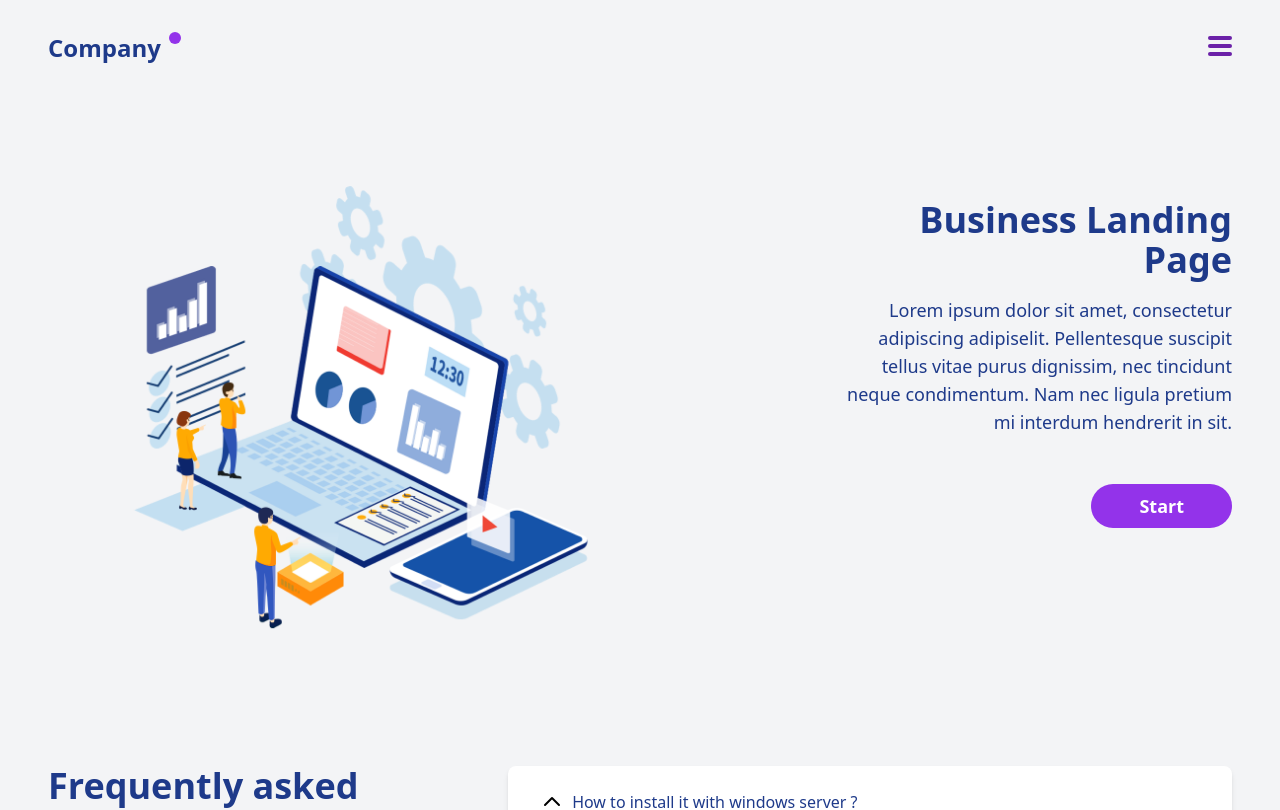
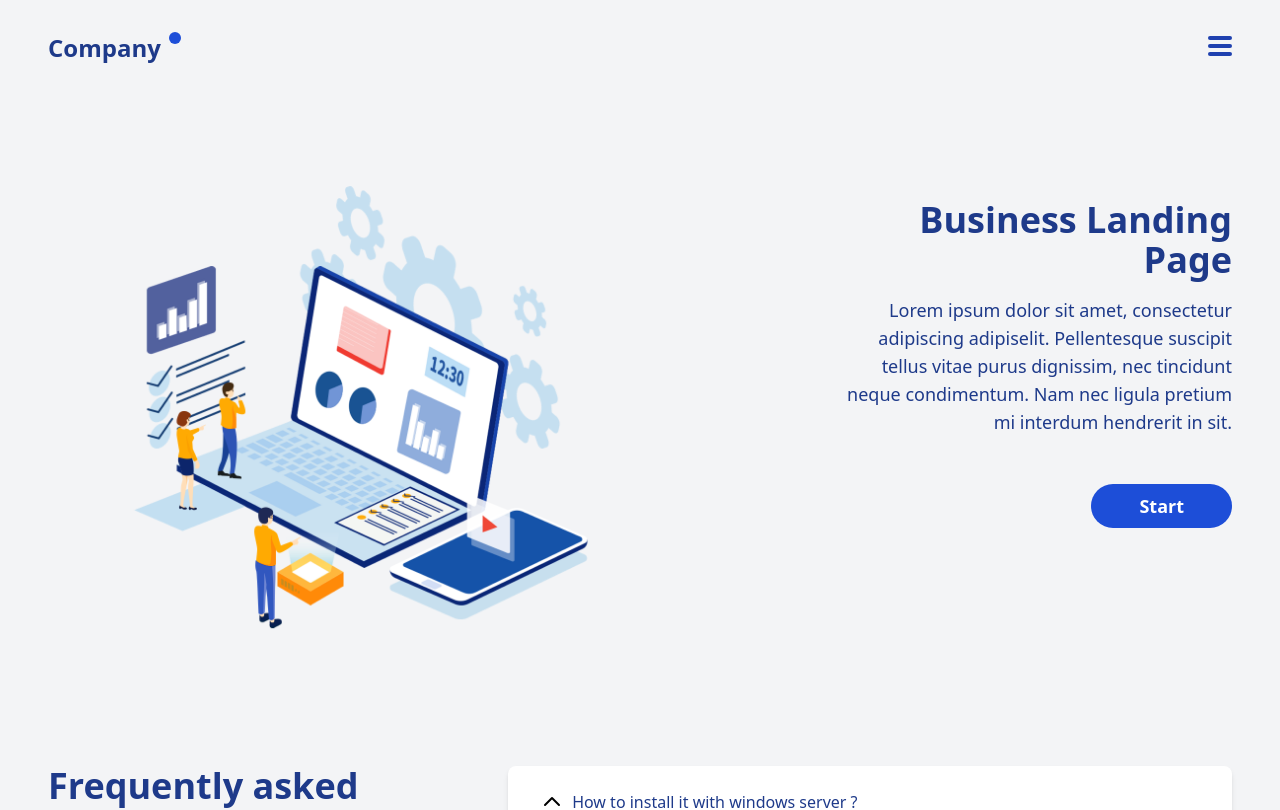
Before and after one commit to qlawmarq/next-tailwind-landing-page, a Next.js app: page / in a window 1280 px wide. Shown: the top 810 px of the page. Built offline with nearby package versions, Linux system fonts and the light colour scheme.

Commit message:
fix pricecard icon style, change purple to blue

```diff
--- a/components/atoms/Button/index.tsx
+++ b/components/atoms/Button/index.tsx
@@ -1,7 +1,7 @@
 import React, { HTMLAttributes } from 'react';
 
 export const Button: React.FC<HTMLAttributes<HTMLButtonElement>> = (props) => {
-  const className = `${props.className} rounded-full bg-purple-600 py-2 px-12 text-lg font-semibold text-white hover:bg-blue-400`;
+  const className = `${props.className} rounded-full bg-blue-700 py-2 px-12 text-lg font-semibold text-white hover:bg-blue-400`;
   return (
     <button {...props} className={className}>
       {props.children}
--- a/components/organisms/Header/index.tsx
+++ b/components/organisms/Header/index.tsx
@@ -25,7 +25,7 @@ export const Header: React.FC = () => {
         <Container>
           <div className="flex items-start text-2xl font-black text-blue-900">
             Company
-            <span className="ml-2 h-3 w-3 rounded-full bg-purple-600"></span>
+            <span className="ml-2 h-3 w-3 rounded-full bg-blue-700"></span>
           </div>
 
           <div className="z-20 flex items-end">
@@ -37,40 +37,40 @@ export const Header: React.FC = () => {
             >
               <animated.span
                 style={hamburgerStyle1}
-                className="mb-1 h-1 w-6 rounded-full bg-purple-800"
+                className="mb-1 h-1 w-6 rounded-full bg-blue-800"
               />
               <animated.span
                 style={hamburgerStyle2}
-                className="mb-1 h-1 w-6 rounded-full bg-purple-800"
+                className="mb-1 h-1 w-6 rounded-full bg-blue-800"
               />
               <animated.span
                 style={hamburgerStyle3}
-                className="mb-1 h-1 w-6 rounded-full bg-purple-800"
+                className="mb-1 h-1 w-6 rounded-full bg-blue-800"
               />
             </button>
           </div>
           <animated.nav
             style={navStyle}
-            className="fixed top-0 z-10 flex h-full flex-col bg-white p-6 text-lg text-purple-900"
+            className="fixed top-0 z-10 flex h-full flex-col bg-white p-6 text-lg text-blue-900"
           >
             <ul className="mt-24 flex flex-col">
               <li>
-                <a href="#" className="flex py-2 px-8 hover:text-purple-700">
+                <a href="#" className="flex py-2 px-8 hover:text-blue-700">
                   Home
                 </a>
               </li>
               <li>
-                <a href="#" className="flex py-2 px-8 hover:text-purple-700">
+                <a href="#" className="flex py-2 px-8 hover:text-blue-700">
                   Service
                 </a>
               </li>
               <li>
-                <a href="#" className="flex py-2 px-8 hover:text-purple-700">
+                <a href="#" className="flex py-2 px-8 hover:text-blue-700">
                   Portfolio
                 </a>
               </li>
               <li>
-                <a href="#" className="flex py-2 px-8 hover:text-purple-700">
+                <a href="#" className="flex py-2 px-8 hover:text-blue-700">
                   Contact us
                 </a>
               </li>
--- a/components/organisms/PriceCard/index.tsx
+++ b/components/organisms/PriceCard/index.tsx
@@ -28,7 +28,9 @@ export const PriceCard: React.FC<Props> = (props) => {
         {props.features.map((feature, idx) => {
           return (
             <li key={idx} className="flex items-start">
-              <CheckCircleIcon className="h-6 w-6 text-green-300" />
+              <div>
+                <CheckCircleIcon className="h-6 w-6 text-green-300" />
+              </div>
               <Paragraph className="ml-3 font-medium">{feature}</Paragraph>
             </li>
           );
```
